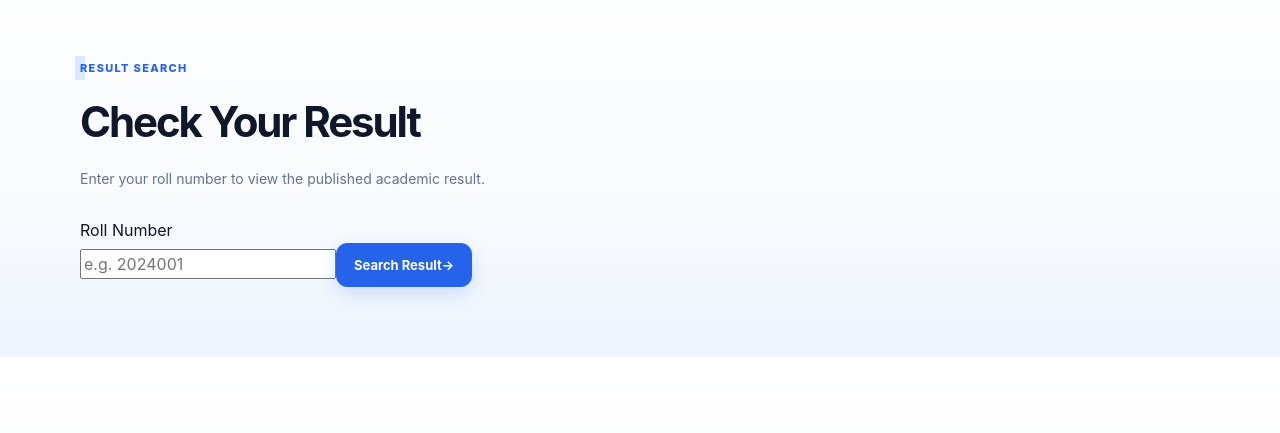
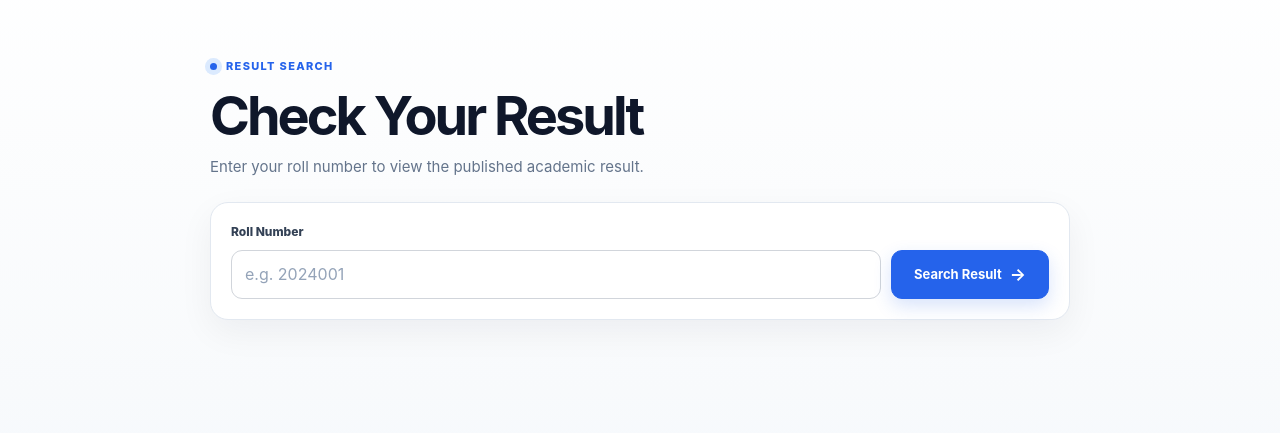
Before and after one commit to rahul-dev-web/Student-result-management-system, a PHP site: page /result.php in a window 1280 px wide. Shown: the part 73-506 px from the top of the page. Run offline with PHP 8.4, Linux system fonts and the light colour scheme; some libraries are stand-ins or nearby versions.

Commit message:
Load result page refinement stylesheet

```diff
--- a/result.php
+++ b/result.php
@@ -14,7 +14,7 @@ if ($roll !== '') {
     elseif ($result['total'] === null) $error = 'Result has not been published for this student yet.';
 }
 ?>
-<!DOCTYPE html><html lang="en"><head><meta charset="UTF-8"><meta name="viewport" content="width=device-width,initial-scale=1.0"><title>Search Result</title><link rel="stylesheet" href="assets/css/style.css"></head>
+<!DOCTYPE html><html lang="en"><head><meta charset="UTF-8"><meta name="viewport" content="width=device-width,initial-scale=1.0"><title>Search Result</title><link rel="stylesheet" href="assets/css/style.css"><link rel="stylesheet" href="assets/css/result-page.css"></head>
 <body class="result-search-page"><header class="site-header"><div class="container nav"><a class="brand" href="index.php">Student Result <span>Management</span></a><div class="nav-links"><a href="index.php">Home</a><a href="login.php">Student Login</a><a href="admin/login.php">Admin Login</a></div></div></header>
 <main class="container page result-page">
 <section class="result-intro"><div class="page-heading"><p class="eyebrow result-eyebrow"><span class="eyebrow-dot" aria-hidden="true"></span> Result Search</p><h1>Check Your Result</h1><p class="muted">Enter your roll number to view the published academic result.</p></div>
```
